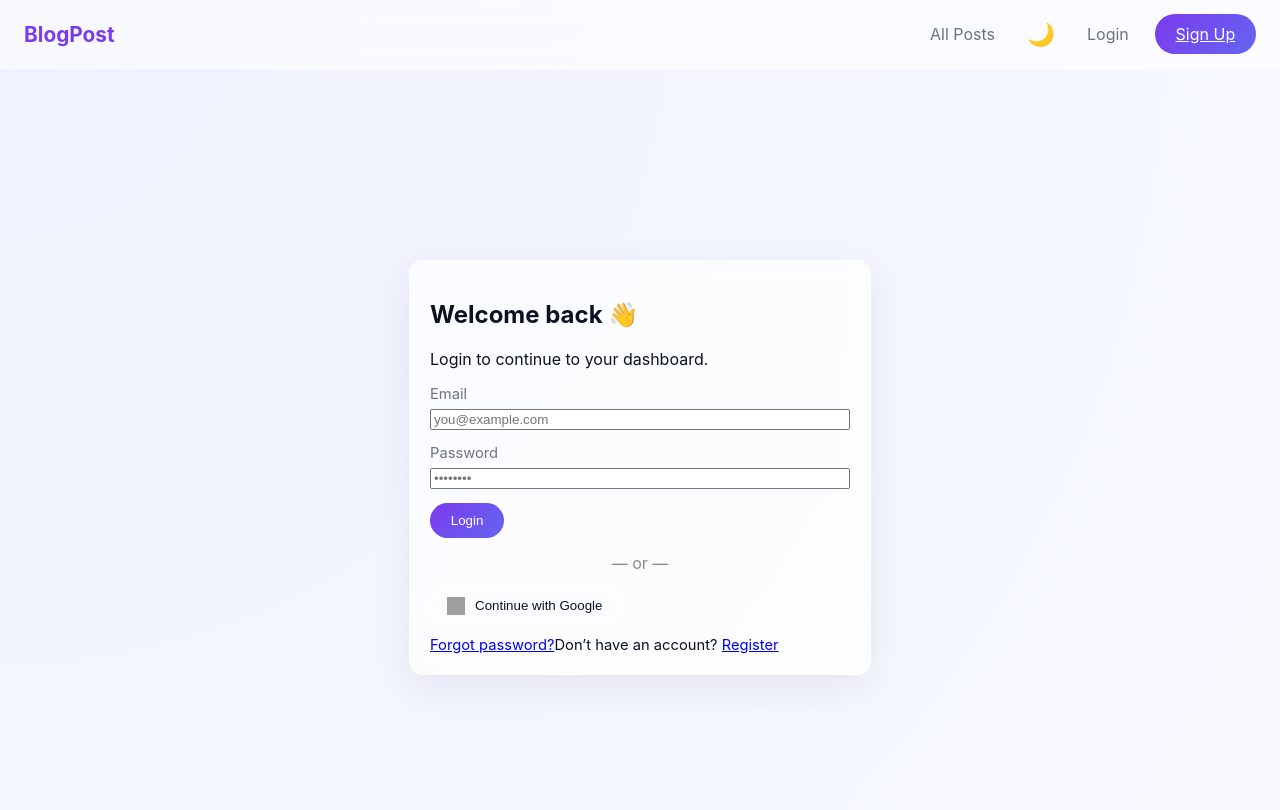
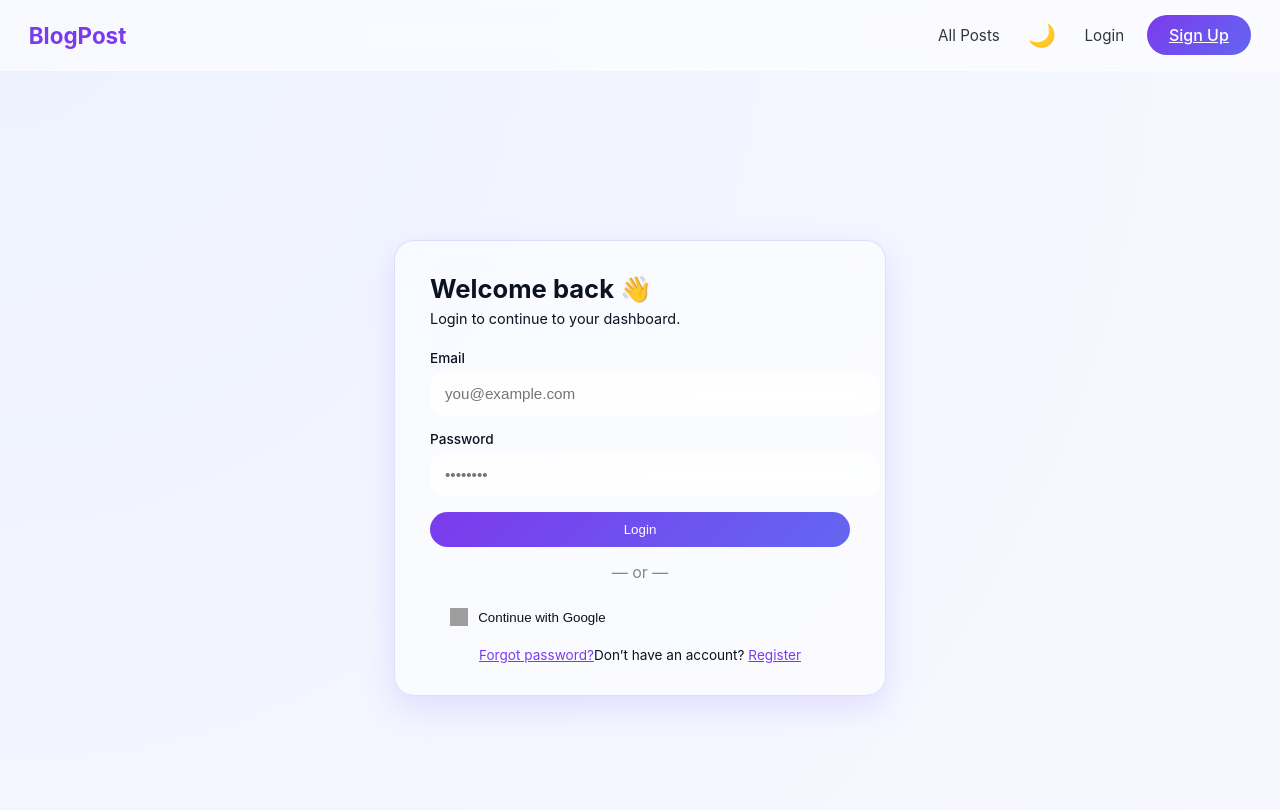
Before and after one commit to Srinivas2326/Blog-Post, a React app in the folder frontend/: page / in a window 1280 px wide. Shown: the top 810 px of the page. Built offline with nearby package versions, Linux system fonts and the light colour scheme; no server answers; grey boxes are pictures that could not be loaded; the HTML template or start-up script is replaced by a standard one.

Commit message:
codes updated

```diff
--- a/frontend/src/components/Navbar.jsx
+++ b/frontend/src/components/Navbar.jsx
@@ -7,45 +7,43 @@ export default function Navbar() {
   const { theme, toggleTheme } = useTheme();
   const navigate = useNavigate();
 
-  const handleLogout = () => {
-    logout();
-    navigate("/login");
-  };
-
   return (
     <nav className="navbar">
-      <Link to="/all-posts" className="nav-logo">
+      <Link className="nav-logo" to="/all-posts">
         BlogPost
       </Link>
 
       <div className="nav-right">
+
         <Link to="/all-posts" className="nav-link">All Posts</Link>
 
         {isAuthenticated && (
           <>
             <span className="nav-link">Hi, {user?.name}</span>
-            <Link to={`/user/${user?._id}`} className="nav-link">Profile</Link>
-            <Link to="/dashboard" className="nav-link">Dashboard</Link>
+
+            <Link to={`/user/${user?._id}`} className="nav-link">
+              Profile
+            </Link>
+
+            <Link to="/dashboard" className="nav-link">
+              Dashboard
+            </Link>
           </>
         )}
 
-        {/* THEME SWITCH BUTTON */}
-        <button
-          className="theme-btn"
-          onClick={toggleTheme}
-          aria-label="Toggle theme"
-        >
+        {/* THEME TOGGLE BUTTON */}
+        <button className="theme-btn" onClick={toggleTheme}>
           {theme === "light" ? "🌙" : "☀️"}
         </button>
 
         {isAuthenticated ? (
-          <button className="btn btn-outline" onClick={handleLogout}>
+          <button className="btn-outline" onClick={() => { logout(); navigate("/login"); }}>
             Logout
           </button>
         ) : (
           <>
             <Link to="/login" className="nav-link">Login</Link>
-            <Link to="/register" className="btn btn-primary">Sign Up</Link>
+            <Link to="/register" className="btn-primary">Sign Up</Link>
           </>
         )}
       </div>
--- a/frontend/src/context/ThemeContext.jsx
+++ b/frontend/src/context/ThemeContext.jsx
@@ -2,9 +2,10 @@ import { createContext, useContext, useEffect, useState } from "react";
 
 const ThemeContext = createContext();
 
-export const ThemeProvider = ({ children }) => {
-  const stored = localStorage.getItem("theme") || "light";
-  const [theme, setTheme] = useState(stored);
+export function ThemeProvider({ children }) {
+  const [theme, setTheme] = useState(
+    localStorage.getItem("theme") || "light"
+  );
 
   useEffect(() => {
     document.documentElement.setAttribute("data-theme", theme);
@@ -12,7 +13,7 @@ export const ThemeProvider = ({ children }) => {
   }, [theme]);
 
   const toggleTheme = () => {
-    setTheme((t) => (t === "light" ? "dark" : "light"));
+    setTheme(prev => (prev === "light" ? "dark" : "light"));
   };
 
   return (
@@ -20,6 +21,6 @@ export const ThemeProvider = ({ children }) => {
       {children}
     </ThemeContext.Provider>
   );
-};
+}
 
 export const useTheme = () => useContext(ThemeContext);
--- a/frontend/src/styles/auth.css
+++ b/frontend/src/styles/auth.css
@@ -1,35 +1,99 @@
-.auth-page{
-  min-height:calc(100vh - 68px);
-  display:flex;
-  justify-content:center;
-  align-items:center;
-  padding: 32px 18px;
+/* -------------------------------------------------
+   AUTH PAGE LAYOUT
+--------------------------------------------------*/
+
+.auth-page {
+  min-height: calc(100vh - 70px);
+  display: flex;
+  justify-content: center;
+  align-items: center;
+  padding: 2rem 1rem;
 }
 
-.auth-card{
-  width:100%;
-  max-width:420px;
-  background: rgba(255,255,255,0.7);
-  border-radius:14px;
-  border:1px solid rgba(255,255,255,0.36);
-  padding:20px;
-  backdrop-filter: blur(10px);
-  box-shadow:0 12px 40px rgba(11,18,32,0.07);
+.auth-card {
+  width: 100%;
+  max-width: 420px;
+  background: rgba(255, 255, 255, 0.55);
+  backdrop-filter: blur(16px);
+  padding: 2rem 2.2rem;
+  border-radius: 20px;
+  border: 1px solid rgba(180, 180, 255, 0.4);
+  box-shadow: 0 12px 32px rgba(120, 80, 255, 0.15);
 }
 
-.field{
-  display:flex;
-  flex-direction:column;
-  margin-bottom:14px;
+.dark .auth-card {
+  background: rgba(30, 30, 40, 0.55);
+  border: 1px solid rgba(120, 120, 255, 0.25);
 }
 
-.field label{
-  font-size:.92rem;
-  margin-bottom:6px;
-  color:var(--muted);
+/* Title + subtitle */
+.auth-card h2 {
+  margin: 0;
+  font-size: 1.6rem;
+  font-weight: 700;
 }
 
-.auth-links{
-  margin-top:12px;
-  font-size:.92rem;
+.auth-subtitle {
+  margin-top: 6px;
+  font-size: 0.9rem;
+  color: var(--text-soft);
 }
+
+/* Form layout */
+.auth-form {
+  margin-top: 1.4rem;
+  display: flex;
+  flex-direction: column;
+  gap: 1rem;
+}
+
+/* Form fields */
+.field {
+  display: flex;
+  flex-direction: column;
+  gap: 6px;
+}
+
+.field label {
+  font-size: 0.85rem;
+  font-weight: 500;
+  color: var(--text-soft);
+}
+
+/* Google login divider */
+.auth-divider {
+  text-align: center;
+  margin: 14px 0;
+  color: #777;
+}
+
+/* Links */
+.auth-links {
+  margin-top: 10px;
+  text-align: center;
+  font-size: 0.85rem;
+}
+
+.auth-links a {
+  color: var(--accent);
+}
+
+/* Error/success messages */
+.auth-error,
+.auth-success {
+  padding: 10px 14px;
+  border-radius: 12px;
+  font-size: 0.85rem;
+}
+
+.auth-error {
+  background: rgba(255, 80, 80, 0.1);
+  border: 1px solid rgba(255, 80, 80, 0.5);
+  color: rgb(255, 140, 140);
+}
+
+.auth-success {
+  background: rgba(80, 255, 160, 0.1);
+  border: 1px solid rgba(80, 255, 160, 0.5);
+  color: rgb(160, 255, 200);
+}
--- a/frontend/src/styles/global.css
+++ b/frontend/src/styles/global.css
@@ -1,101 +1,180 @@
-/* LIGHT THEME (default) */
+/* ==========================================================
+   LIGHT THEME (default)
+   Cyber Glassmorphism – Pastel + Soft Glow
+========================================================== */
 :root {
   --bg: #eef2ff;
   --bg2: #f8f9ff;
 
-  --glass: rgba(255,255,255,0.55);
-  --border: rgba(255,255,255,0.35);
+  --glass: rgba(255, 255, 255, 0.55);
+  --border: rgba(255, 255, 255, 0.35);
 
-  --accent: #7c3aed;
-  --accent2: #6366f1;
+  --accent: #7c3aed;    /* Purple */
+  --accent2: #6366f1;   /* Indigo */
 
   --text: #0b1220;
   --muted: #6b7280;
 
-  --card-bg: rgba(255,255,255,0.65);
+  --card-bg: rgba(255, 255, 255, 0.65);
 }
 
-/* CYBER DARK MODE */
-html[data-theme='dark'] {
-  --bg: #0a0a1a;
-  --bg2: #0f0f24;
 
-  --glass: rgba(18,18,45,0.55);
-  --border: rgba(146,77,255,0.28);
+/* ==========================================================
+   CYBER DARK MODE (neon purple glow)
+========================================================== */
+html[data-theme="dark"] {
+  --bg: #060614;
+  --bg2: #0b0b1f;
 
-  --accent: #b388ff;
-  --accent2: #7c3aed;
+  --glass: rgba(18, 18, 45, 0.45);
+  --border: rgba(146, 77, 255, 0.35);
 
-  --text: #e6ddff;
-  --muted: #a39cbf;
+  --accent: #c59aff;
+  --accent2: #8b5cf6;
 
-  --card-bg: rgba(22,22,50,0.75);
+  --text: #e8ddff;
+  --muted: #9c93bf;
+
+  --card-bg: rgba(20, 20, 45, 0.6);
 }
 
+
+/* ==========================================================
+   GLOBAL BODY
+========================================================== */
 body {
   margin: 0;
   background: radial-gradient(circle at top left, var(--bg), var(--bg2));
   color: var(--text);
-  font-family: Inter, sans-serif;
+  font-family: "Inter", sans-serif;
   transition: background 0.4s ease, color 0.4s ease;
 }
 
-/* GLASS CARD */
+
+/* ==========================================================
+   GLASS CARD
+========================================================== */
 .card {
   background: var(--card-bg);
-  padding: 1.4rem;
-  border-radius: 16px;
+  border-radius: 18px;
+  padding: 1.6rem;
+  border: 1px solid var(--border);
+  backdrop-filter: blur(14px);
+  box-shadow: 0 15px 40px rgba(0, 0, 0, 0.15);
+  transition: background 0.4s ease, border-color 0.4s ease, box-shadow 0.4s;
+}
+
+
+/* ==========================================================
+   POST CARD
+========================================================== */
+.post-item {
+  background: var(--card-bg);
+  padding: 20px;
+  border-radius: 18px;
   border: 1px solid var(--border);
   backdrop-filter: blur(12px);
-  box-shadow: 0 15px 40px rgba(0,0,0,0.12);
-  transition: background 0.4s ease, border-color 0.4s ease;
-}
-
-/* POST CARD */
-.post-item {
-  background: var(--card-bg);
-  border-radius: 14px;
-  border: 1px solid var(--border);
-  padding: 20px;
-  backdrop-filter: blur(10px);
-  box-shadow: 0 12px 28px rgba(0,0,0,0.15);
+  box-shadow: 0 12px 28px rgba(0, 0, 0, 0.15);
   transition: 0.35s ease;
 }
 
 .post-item:hover {
   transform: translateY(-6px);
-  box-shadow: 0 20px 50px rgba(124,58,237,0.25);
+  box-shadow: 0 22px 55px rgba(124, 58, 237, 0.35);
 }
 
-/* Buttons */
+
+/* ==========================================================
+   INPUTS — Rounded Glass Neon Glow
+========================================================== */
+input,
+textarea {
+  width: 100%;
+  padding: 12px 14px;
+  border-radius: 14px;
+  border: 1px solid var(--border);
+  background: rgba(255, 255, 255, 0.55);
+  backdrop-filter: blur(10px);
+  color: var(--text);
+  font-size: 0.95rem;
+  transition: 0.25s ease;
+  outline: none;
+}
+
+html[data-theme="dark"] input,
+html[data-theme="dark"] textarea {
+  background: rgba(20, 20, 45, 0.55);
+  border-color: rgba(162, 110, 255, 0.45);
+}
+
+input:focus,
+textarea:focus {
+  border-color: var(--accent);
+  box-shadow: 0 0 8px rgba(120, 65, 255, 0.55);
+}
+
+textarea {
+  resize: vertical;
+}
+
+
+/* ==========================================================
+   BUTTONS
+========================================================== */
+
 .btn-primary {
   background: linear-gradient(135deg, var(--accent), var(--accent2));
-  color: white;
+  padding: 0.65rem 1.4rem;
   border-radius: 999px;
-  padding: 0.6rem 1.3rem;
   border: none;
-  cursor:pointer;
+  outline: none;
+  color: #ffffff;
+  font-weight: 500;
+  cursor: pointer;
+  transition: 0.25s ease;
+}
+
+.btn-primary:hover {
+  transform: translateY(-2px);
+  box-shadow: 0 6px 20px rgba(140, 90, 255, 0.45);
 }
 
 .btn-outline {
   background: transparent;
   border: 1px solid var(--border);
+  padding: 0.6rem 1.2rem;
+  border-radius: 999px;
   color: var(--text);
-  border-radius: 999px;
-  padding: 0.5rem 1rem;
+  cursor: pointer;
+  transition: 0.25s ease;
 }
 
-/* THEME BUTTON */
+.btn-outline:hover {
+  border-color: var(--accent);
+  color: var(--accent);
+}
+
+
+/* ==========================================================
+   THEME TOGGLE BUTTON
+========================================================== */
 .theme-btn {
   background: transparent;
   border: none;
   font-size: 1.4rem;
   cursor: pointer;
-  transition: transform 0.2s;
+  padding: 6px;
+  transition: transform 0.2s ease;
 }
 
 .theme-btn:hover {
   transform: scale(1.2);
 }
 
-.muted { color: var(--muted); }
+
+/* ==========================================================
+   TEXT HELPERS
+========================================================== */
+.muted {
+  color: var(--muted);
+}
--- a/frontend/src/styles/layout.css
+++ b/frontend/src/styles/layout.css
@@ -1,50 +1,127 @@
-.app-root { min-height:100vh; }
+/* ==========================================================
+   APP LAYOUT STRUCTURE
+========================================================== */
 
-/* NAVBAR */
+.app-root {
+  min-height: 100vh;
+  display: flex;
+  flex-direction: column;
+}
+
+.main-content {
+  flex: 1;
+  padding-bottom: 40px;
+}
+
+/* ==========================================================
+   NAVBAR (Glass + spacing fix)
+========================================================== */
+
 .navbar {
-  height: 68px;
-  padding: 0 24px;
+  height: 70px;
+  display: flex;
+  align-items: center;
+  justify-content: space-between;
+
+  padding: 0 1.8rem;
+  backdrop-filter: blur(18px);
+
   background: var(--glass);
   border-bottom: 1px solid var(--border);
-  backdrop-filter: blur(12px);
-  display:flex;
-  align-items:center;
-  justify-content:space-between;
+
+  position: sticky;
+  top: 0;
+  z-index: 50;
+
+  transition: background 0.4s ease, border-color 0.4s ease;
 }
 
 .nav-logo {
-  font-size: 1.3rem;
+  font-size: 1.4rem;
   font-weight: 700;
   color: var(--accent);
   text-decoration: none;
 }
 
+/* RIGHT SIDE NAV LINKS */
 .nav-right {
-  display:flex;
-  align-items:center;
-  gap: 16px;
+  display: flex;
+  align-items: center;
+  gap: 1.4rem;
 }
 
 .nav-link {
-  color: var(--muted);
-  text-decoration:none;
-  padding: 6px 10px;
-  border-radius: 8px;
+  color: var(--text);
+  text-decoration: none;
+  font-size: 0.95rem;
+  opacity: 0.85;
+  transition: 0.25s;
 }
 
 .nav-link:hover {
-  background: rgba(255,255,255,0.1);
+  opacity: 1;
+  color: var(--accent);
 }
 
-/* PAGE CONTAINER */
+/* ==========================================================
+   PAGE CONTAINERS
+========================================================== */
+
 .page-container {
   max-width: 1100px;
-  margin: 30px auto;
-  padding: 0 20px;
+  margin: 2rem auto;
+  padding: 0 1rem;
 }
+
+.page-header {
+  display: flex;
+  justify-content: space-between;
+  align-items: center;
+  margin-bottom: 1.4rem;
+}
+
+.page-header h1 {
+  margin: 0;
+}
+
+/* ==========================================================
+   POST GRID (2-COLUMN)
+========================================================== */
 
 .post-list {
   display: grid;
-  grid-template-columns: repeat(2,1fr);
-  gap: 22px;
+  grid-template-columns: repeat(2, 1fr);
+  gap: 1.4rem;
+  padding: 0;
+  list-style: none;
 }
+
+@media (max-width: 780px) {
+  .post-list {
+    grid-template-columns: 1fr;
+  }
+}
+
+/* ==========================================================
+   POST ITEM
+========================================================== */
+
+.post-item h2,
+.post-item h4 {
+  margin: 0 0 6px 0;
+}
+
+/* Spacing inside post */
+.post-item p {
+  margin: 6px 0;
+}
+
+.read-more-btn {
+  margin-top: 10px;
+}
+
+/* Author name text */
+.post-author {
+  font-size: 0.85rem;
+  color: var(--muted);
+}
```
